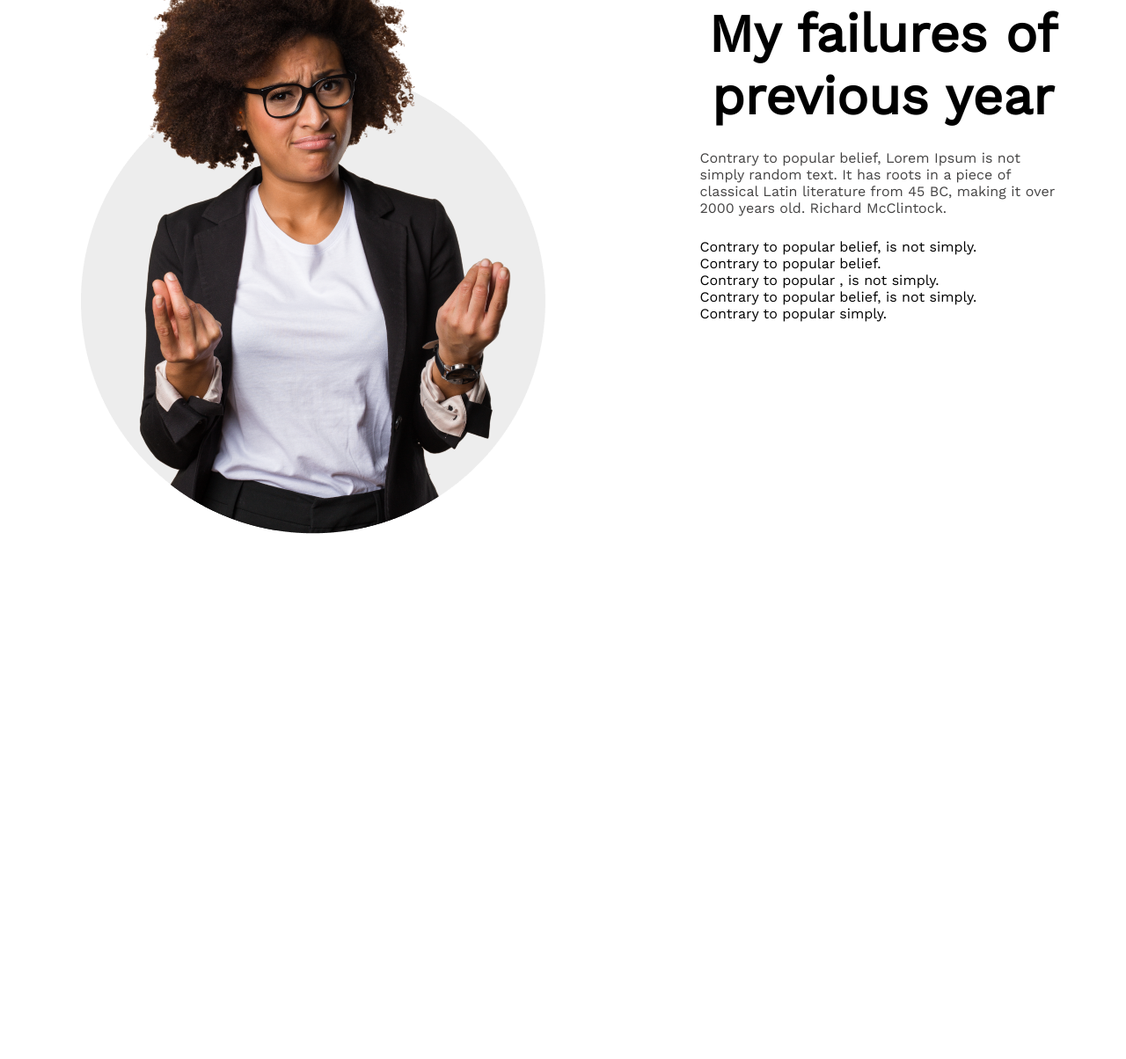
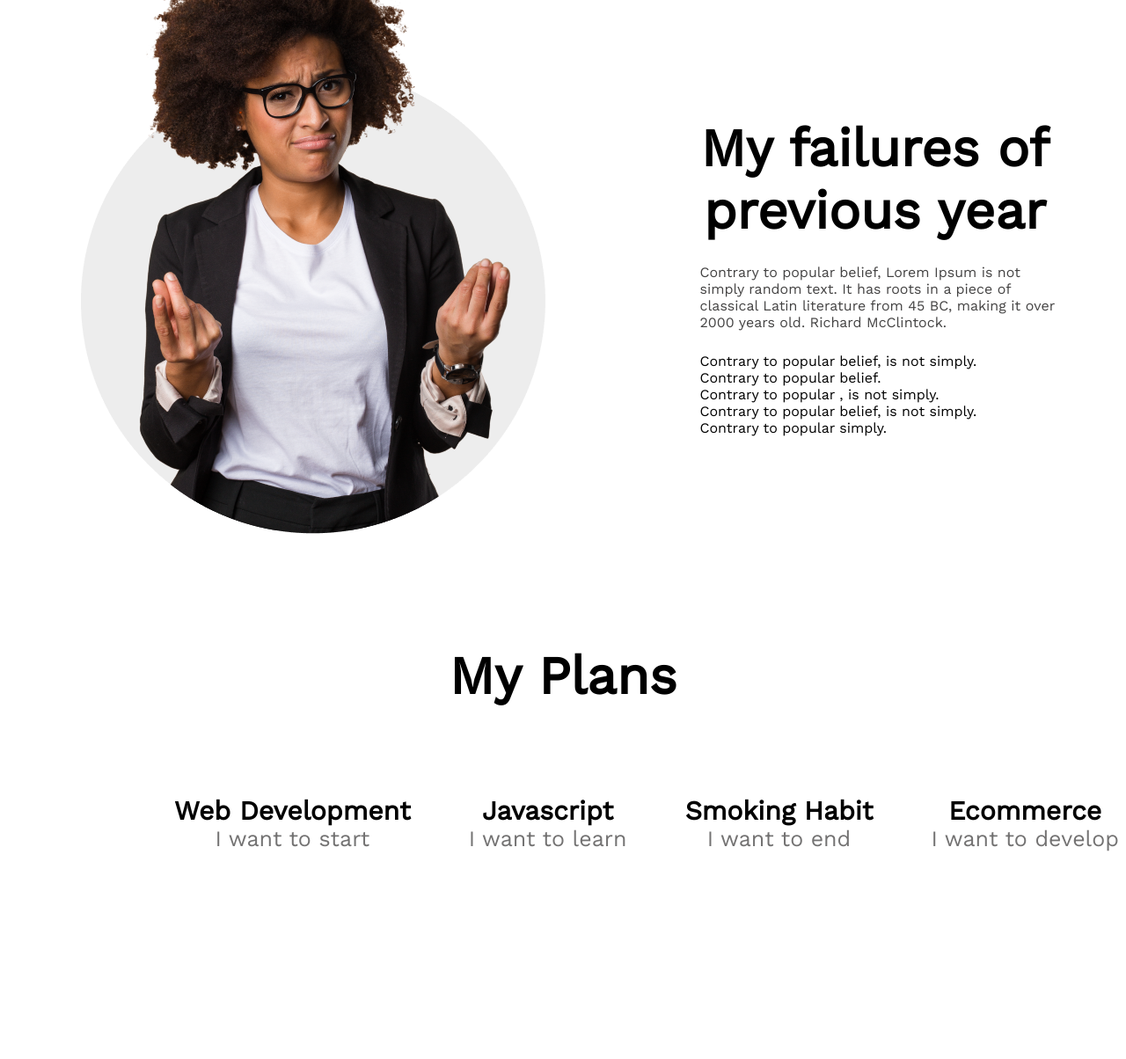
Before and after one commit to ayeshajannat000/first-assignment, a plain HTML site: page index.html in a window 1280 px wide. Shown: the part 1067-2271 px from the top of the page at 88% size. Before the commit the page ends 1678 px from the top, so only its background shows below. Drawn offline with nearby package versions, Linux system fonts and the light colour scheme.

Commit message:
added second section

```diff
--- a/index.html
+++ b/index.html
@@ -22,13 +22,16 @@
     </header>
     <main>
 
+
+<!-- First Section -->
+
 <div class="first-section">
-<div class="section-image">
+<div class="first-section-image">
     <img src="../first-assignment/images/person.png" alt="">
 </div>
-<div class="section-text">
-    <h2 class="section-title">My failures of previous year</h2>
-    <p class="section-description">Contrary to popular belief, Lorem Ipsum is not simply random text. It has roots in a piece of classical Latin literature from 45 BC, making it over 2000 years old. Richard McClintock.</p>
+<div class="first-section-text">
+    <h2 class="first-section-title">My failures of previous year</h2>
+    <p class="first-section-description">Contrary to popular belief, Lorem Ipsum is not simply random text. It has roots in a piece of classical Latin literature from 45 BC, making it over 2000 years old. Richard McClintock.</p>
     <ul>
         <li>Contrary to popular belief, is not simply.</li>
         <li>Contrary to popular belief.</li>
@@ -38,6 +41,34 @@
     </ul>
 </div>
 </div>
+
+
+<!-- Second Section -->
+
+<h2> <b>My Plans</b> </h2>
+<div class="second-section">
+<div>
+    <h3 class="description-title">Web Development</h3>
+    <p class="description" >I want to start</p>
+</div>
+<div>
+    <h3 class="description-title">Javascript</h3>
+    <p class="description">I want to learn</p>
+    </div>
+    <div>
+        <h3 class="description-title">Smoking Habit</h3>
+        <p class="description">I want to end</p>
+        </div>
+        <div>
+            <h3 class="description-title">Ecommerce</h3>
+            <p class="description">I want to develop</p>
+        </div>
+    </div>
+
+
+<!-- Third Section -->
+
+
     </main>
     <footer>
 
--- a/styles/assignment.css
+++ b/styles/assignment.css
@@ -69,10 +69,13 @@ top: 468px;
     margin-top: 150px;
     display: flex;
 justify-content: space-around;
+height: 720px;
+width:100%;
+
 }
 
 
-.section-image{
+.first-section-image{
     background-image: url('../images/person.png');
     background-repeat: no-repeat;
     width: 590px;
@@ -81,7 +84,7 @@ justify-content: space-around;
     left: 205px;
 }
 
-.section-text{
+.first-section-text{
     width: 416px;
     height: 370px;
 margin-top: 120px;
@@ -89,19 +92,49 @@ margin-top: 120px;
     top: 1200px;
 }
 
-.section-title{
+.first-section-title{
     font-size: 60px;
     font-weight: bold;
     margin-bottom: 25px;
     text-align: center;
+    margin-right: 18px;
 }
- .section-description{
+ .first-section-description{
     font-size: 16px;
     font-weight: 400;
     color: #444343;
     margin-bottom: 25px;
  }
  ul{
-    list-style: none;text-align: center;
-    text-align: left;
+    list-style: none;
+
  }
+
+ /* secon-section styles */
+
+ h2{
+    font-size: 60px;
+    text-align: center;
+    margin-top:130px ;
+    margin-bottom: 100px;
+ }
+ .second-section{
+    display: flex;
+    justify-content: space-around;
+    height: 300px;
+    width: 1140px;
+    margin-left: 165px;
+    text-align: center;
+ }
+ .description-title{
+    font-size: 30px;
+    font-weight: 700;
+
+ }
+ .description{
+    font-size: 25px;
+    font-weight: 500;
+    color: #737272;
+
+ }
+ /* Third-section styles */
```
